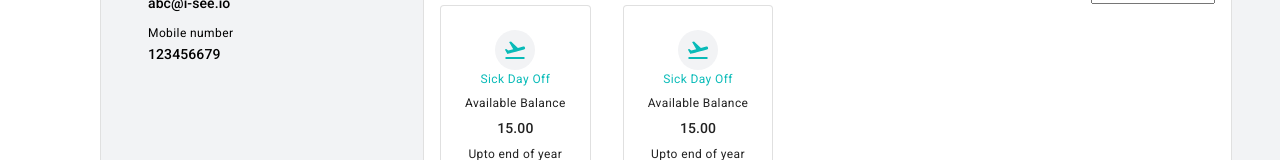
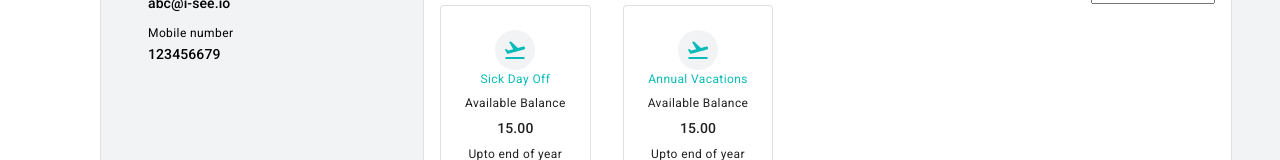
Before and after one commit to RoshniPillai/HRMS, a React (Create React App) app: page / in a window 1280 px wide. Shown: the part 606-766 px from the top of the page. Built offline with nearby package versions, Linux system fonts and the light colour scheme.

Commit message:
text changed

```diff
--- a/src/components/Profile.js
+++ b/src/components/Profile.js
@@ -390,7 +390,7 @@ export default function ProfilePage() {
                               gutterBottom
                               style={{ color: "#09bbb8" }}
                             >
-                              Sick Day Off
+                              Annual Vacations
                             </Typography>
                             <Typography variant="caption" gutterBottom>
                               Available Balance
```
